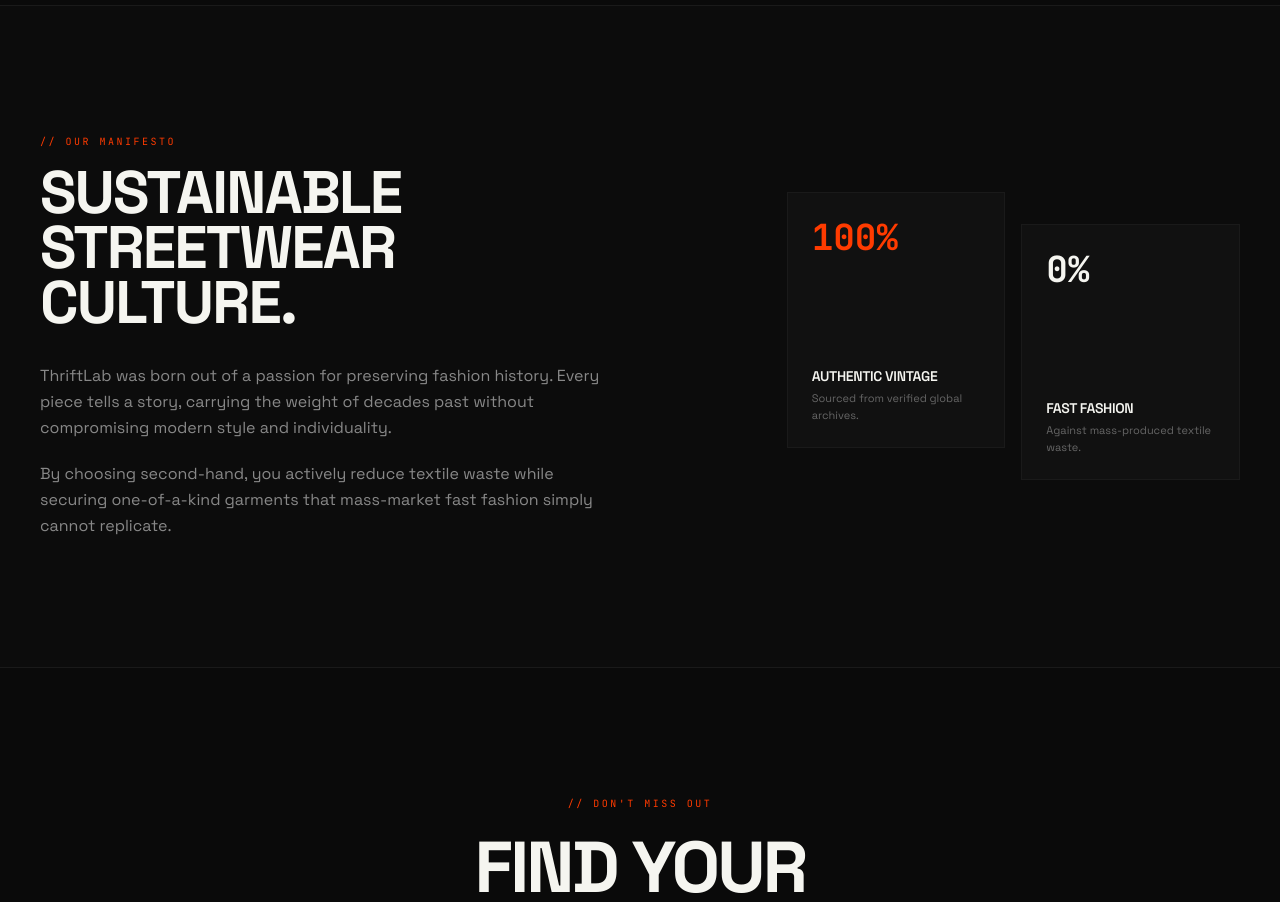
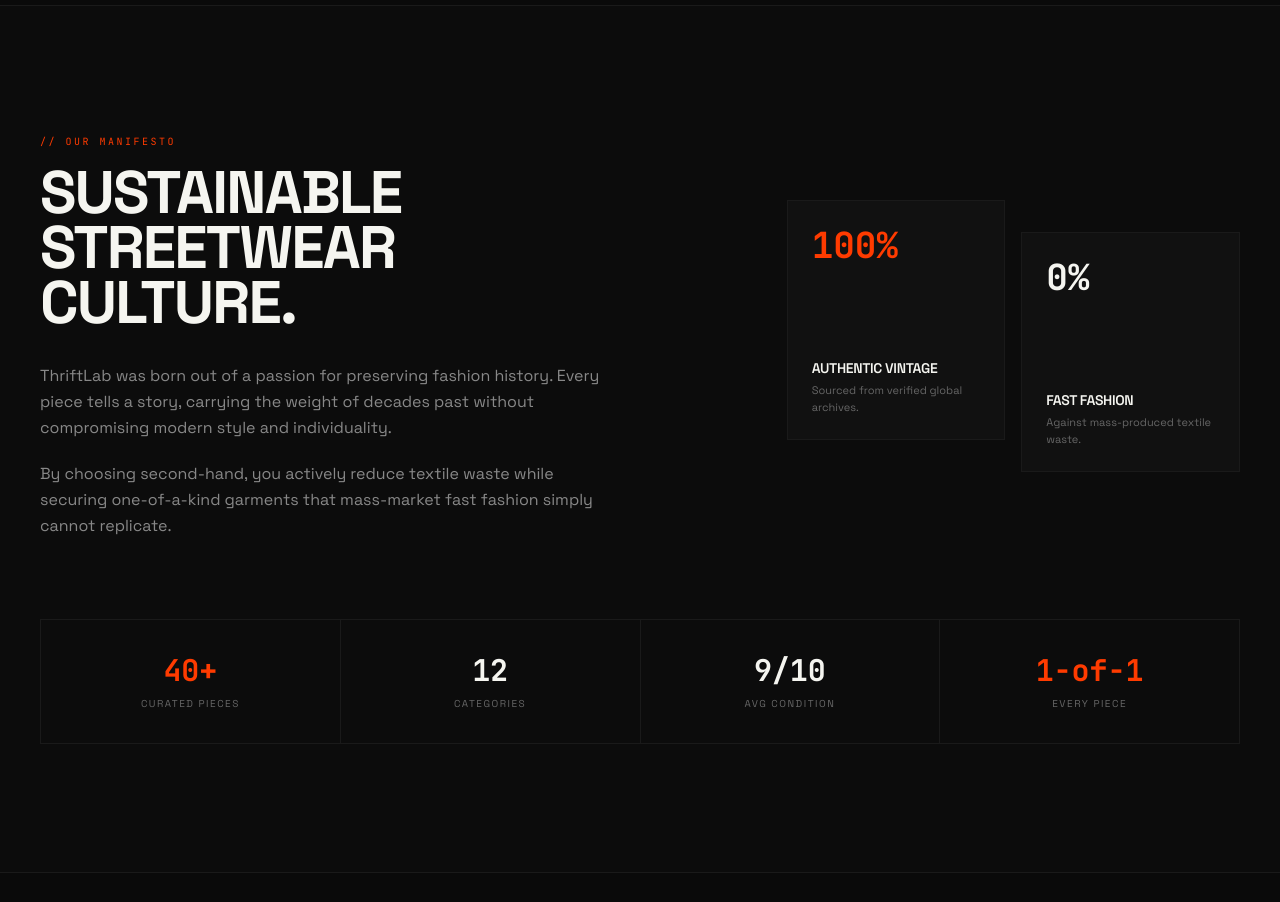
Before and after one commit to naufalfazil/ThriftLab, a Next.js app in the folder frontend/: page / in a window 1280 px wide. Shown: the part 1620-2522 px from the top of the page. Built offline with nearby package versions, Linux system fonts and the light colour scheme; no server answers.

Commit message:
style: enhance about section with stats bar and better spacing

```diff
--- a/frontend/src/components/About.tsx
+++ b/frontend/src/components/About.tsx
@@ -10,6 +10,7 @@
   const sectionRef = useRef<HTMLElement>(null);
   const leftRef = useRef<HTMLDivElement>(null);
   const rightRef = useRef<HTMLDivElement>(null);
+  const statsRef = useRef<HTMLDivElement>(null);
 
   useEffect(() => {
     const prefersReduced = window.matchMedia('(prefers-reduced-motion: reduce)').matches;
@@ -46,6 +47,24 @@
           delay: 0.15,
         }
       );
+
+      if (statsRef.current) {
+        gsap.fromTo(
+          statsRef.current.children,
+          { y: 30, opacity: 0 },
+          {
+            y: 0,
+            opacity: 1,
+            duration: 0.6,
+            stagger: 0.1,
+            ease: 'power3.out',
+            scrollTrigger: {
+              trigger: statsRef.current,
+              start: 'top 85%',
+            },
+          }
+        );
+      }
     }, sectionRef);
 
     return () => ctx.revert();
@@ -57,7 +76,8 @@
       ref={sectionRef}
       className="py-24 sm:py-32 px-6 lg:px-10 bg-[#0c0c0c] border-t border-[#1a1a1a]"
     >
-      <div className="max-w-[1400px] mx-auto grid grid-cols-1 lg:grid-cols-12 gap-12 lg:gap-20 items-center">
+      <div className="max-w-[1400px] mx-auto">
+        <div className="grid grid-cols-1 lg:grid-cols-12 gap-12 lg:gap-20 items-center mb-20">
           <div ref={leftRef} className="lg:col-span-7">
             <p className="text-[10px] font-mono uppercase tracking-[0.25em] text-[#ff3b00] mb-4">
               // Our Manifesto
@@ -82,7 +102,7 @@
           </div>
 
           <div ref={rightRef} className="lg:col-span-5 grid grid-cols-2 gap-4">
-          <div className="border border-[#1a1a1a] p-6 flex flex-col justify-between h-56 sm:h-64 bg-[#111]">
+            <div className="border border-[#1a1a1a] p-6 flex flex-col justify-between h-52 sm:h-60 bg-[#111]">
               <span className="text-4xl font-bold font-mono text-[#ff3b00]">100%</span>
               <div>
                 <h4 className="text-sm font-semibold uppercase tracking-tight mb-1">
@@ -93,7 +113,7 @@
                 </p>
               </div>
             </div>
-          <div className="border border-[#1a1a1a] p-6 flex flex-col justify-between h-56 sm:h-64 bg-[#111] mt-8">
+            <div className="border border-[#1a1a1a] p-6 flex flex-col justify-between h-52 sm:h-60 bg-[#111] mt-8">
               <span className="text-4xl font-bold font-mono text-[#f5f5f0]">0%</span>
               <div>
                 <h4 className="text-sm font-semibold uppercase tracking-tight mb-1">
@@ -106,6 +126,26 @@
             </div>
           </div>
         </div>
+
+        <div ref={statsRef} className="grid grid-cols-2 md:grid-cols-4 gap-px bg-[#1a1a1a] border border-[#1a1a1a]">
+          <div className="bg-[#0c0c0c] p-6 sm:p-8 text-center">
+            <span className="text-2xl sm:text-3xl font-bold text-[#ff3b00] font-mono">40+</span>
+            <p className="text-[10px] uppercase tracking-[0.15em] text-[#666] mt-2">Curated Pieces</p>
+          </div>
+          <div className="bg-[#0c0c0c] p-6 sm:p-8 text-center">
+            <span className="text-2xl sm:text-3xl font-bold text-[#f5f5f0] font-mono">12</span>
+            <p className="text-[10px] uppercase tracking-[0.15em] text-[#666] mt-2">Categories</p>
+          </div>
+          <div className="bg-[#0c0c0c] p-6 sm:p-8 text-center">
+            <span className="text-2xl sm:text-3xl font-bold text-[#f5f5f0] font-mono">9/10</span>
+            <p className="text-[10px] uppercase tracking-[0.15em] text-[#666] mt-2">Avg Condition</p>
+          </div>
+          <div className="bg-[#0c0c0c] p-6 sm:p-8 text-center">
+            <span className="text-2xl sm:text-3xl font-bold text-[#ff3b00] font-mono">1-of-1</span>
+            <p className="text-[10px] uppercase tracking-[0.15em] text-[#666] mt-2">Every Piece</p>
+          </div>
+        </div>
+      </div>
     </section>
   );
 }
```
Lines whose indentation alone changed are shown as unchanged.
